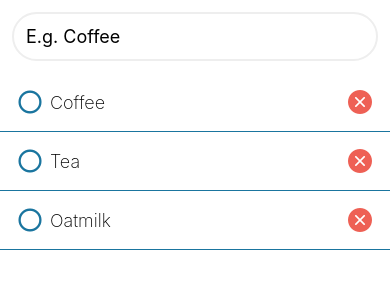
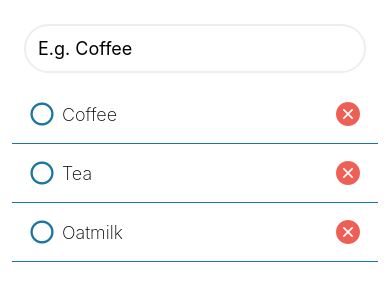
Before and after one commit to mathildepind/taskly, a React Native app: screen / in a window 390 px wide. Shown: the top 300 px of the page. Built offline with nearby package versions, Linux system fonts and the light colour scheme.

Commit message:
use scroll view

```diff
--- a/app/index.tsx
+++ b/app/index.tsx
@@ -1,5 +1,5 @@
 import { useState } from "react";
-import { StyleSheet, TextInput, View } from "react-native";
+import { StyleSheet, TextInput, ScrollView } from "react-native";
 import { ShoppingListItem } from "../components/ShoppingListItem";
 import { theme } from "../theme";
 
@@ -31,7 +31,11 @@ export default function App() {
   };
 
   return (
-    <View style={styles.container}>
+    <ScrollView
+      style={styles.container}
+      contentContainerStyle={styles.contentContainer}
+      stickyHeaderIndices={[0]}
+    >
       <TextInput
         placeholder="E.g. Coffee"
         style={styles.textInput}
@@ -43,7 +47,7 @@ export default function App() {
       {shoppingList.map((item) => (
         <ShoppingListItem name={item.name} key={item.id} />
       ))}
-    </View>
+    </ScrollView>
   );
 }
 
@@ -51,7 +55,11 @@ const styles = StyleSheet.create({
   container: {
     flex: 1,
     backgroundColor: theme.colorWhite,
-    paddingTop: 12,
+    padding: 12,
+  },
+  contentContainer: {
+    paddingVertical: 12,
+    paddingBottom: 24,
   },
   textInput: {
     borderColor: theme.colorLightGrey,
@@ -61,5 +69,6 @@ const styles = StyleSheet.create({
     marginBottom: 12,
     fontSize: 18,
     borderRadius: 50,
+    backgroundColor: theme.colorWhite,
   },
 });
```
